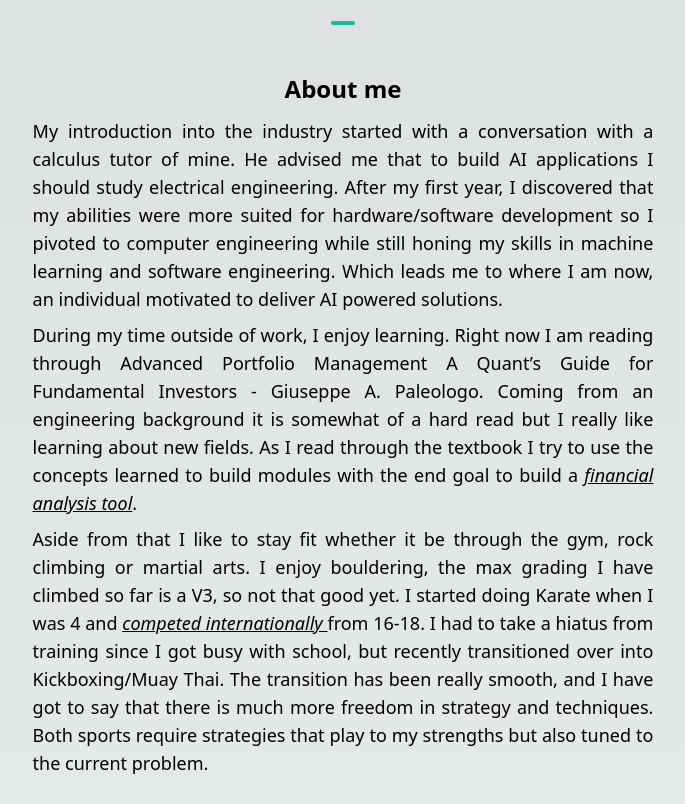
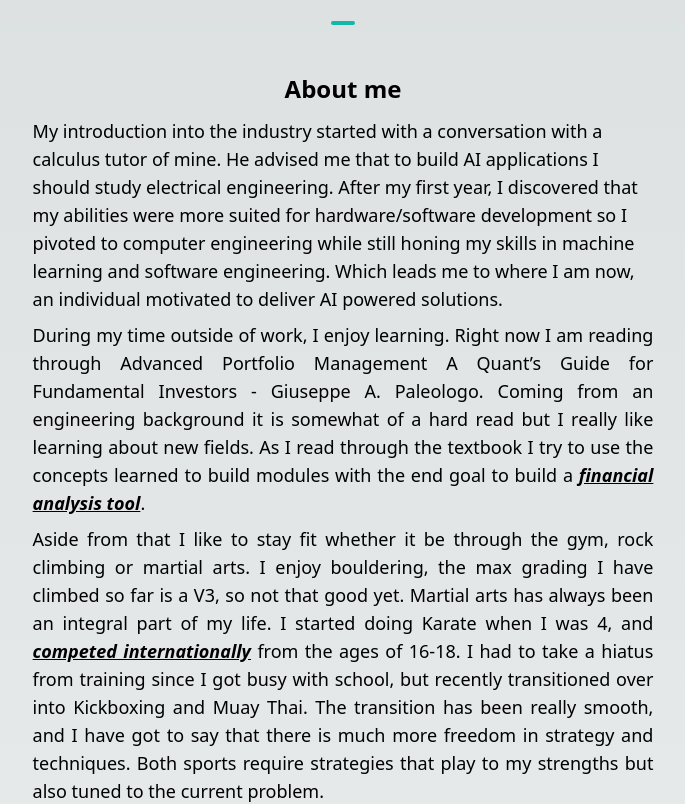
Before and after one commit to saikot-paul/portfolio-website, a Next.js app: page / in a window 1280 px wide. Shown: the part 644-1448 px from the top of the page, without its empty margins (297-982 px from the left). Built offline with nearby package versions, Linux system fonts and the light colour scheme.

Commit message:
changes made

```diff
--- a/components/main/AboutMe.tsx
+++ b/components/main/AboutMe.tsx
@@ -15,9 +15,9 @@ const AboutMe = () => {
           <hr className="w-6 h-1 mx-auto my-4 bg-teal-500 border-0 rounded"></hr>
         </h1>
         <div className="flex flex-col justify-center items-center md:w-full">
-          <div className="flex flex-col my-2 px-4 md:w-3/5 items-center">
+          <div className="flex flex-col my-2 px-4 w-full md:w-3/5 items-center">
             <h2 className="text-2xl font-bold mb-3 text-center">About me</h2>
-            <p className="text-lg mb-2 text-wrap md:text-justify">
+            <p className="text-lg mb-2 break-words">
               My introduction into the industry started with a conversation with
               a calculus tutor of mine. He advised me that to build AI
               applications I should study electrical engineering. After my first
@@ -27,7 +27,7 @@ const AboutMe = () => {
               engineering. Which leads me to where I am now, an individual
               motivated to deliver AI powered solutions.
             </p>
-            <p className="text-lg mb-2 text-wrap md:text-justify">
+            <p className="text-lg mb-2 break-words md:text-justify">
               During my time outside of work, I enjoy learning. Right now I am
               reading through Advanced Portfolio Management A Quant’s Guide for
               Fundamental Investors - Giuseppe A. Paleologo. Coming from an
@@ -36,28 +36,39 @@ const AboutMe = () => {
               try to use the concepts learned to build modules with the end goal
               to build a{" "}
               <em>
-                <a href="https://github.com/saikot-paul/portfolio-optimization">
-                  <u>financial analysis tool</u>
+                <a
+                  href="https://github.com/saikot-paul/portfolio-optimization"
+                  target="_blank"
+                >
+                  <u>
+                    <strong>financial analysis tool</strong>
+                  </u>
                 </a>
               </em>
               .
             </p>
-            <p className="text-lg mb-2 text-wrap md:text-justify">
+            <p className="text-lg mb-2 break-words md:text-justify">
               Aside from that I like to stay fit whether it be through the gym,
               rock climbing or martial arts. I enjoy bouldering, the max grading
-              I have climbed so far is a V3, so not that good yet. I started
-              doing Karate when I was 4 and{" "}
+              I have climbed so far is a V3, so not that good yet. Martial arts
+              has always been an integral part of my life. I started doing
+              Karate when I was 4, and{" "}
               <em>
-                <a href="https://www.youtube.com/watch?v=jP29HpHTytM&t=88s">
-                  <u>competed internationally </u>
+                <a
+                  href="https://www.youtube.com/watch?v=jP29HpHTytM&t=88s"
+                  target="_blank"
+                >
+                  <u>
+                    <strong>competed internationally</strong>
+                  </u>
                 </a>
-              </em>
-              from 16-18. I had to take a hiatus from training since I got busy
-              with school, but recently transitioned over into Kickboxing/Muay
-              Thai. The transition has been really smooth, and I have got to say
-              that there is much more freedom in strategy and techniques. Both
-              sports require strategies that play to my strengths but also tuned
-              to the current problem.
+              </em>{" "}
+              from the ages of 16-18. I had to take a hiatus from training since
+              I got busy with school, but recently transitioned over into
+              Kickboxing and Muay Thai. The transition has been really smooth,
+              and I have got to say that there is much more freedom in strategy
+              and techniques. Both sports require strategies that play to my
+              strengths but also tuned to the current problem.
             </p>
           </div>
           <div className="flex flex-col justify-center my-2 px-4 md:w-1/3 w-full">
--- a/components/main/Briefer.tsx
+++ b/components/main/Briefer.tsx
@@ -17,7 +17,7 @@ const Briefer = () => {
         </div>
         <div className="my-10 md:w-1/3 w-3.5/10">
           <Typewriter
-            className="text-3xl font-bold md:text-start text-center"
+            className="text-2xl font-bold md:text-start text-center"
             delay={100}
             text="Hi, I&#39;m Saikot 👋"
           ></Typewriter>
--- a/components/main/TypeWriter.tsx
+++ b/components/main/TypeWriter.tsx
@@ -32,7 +32,7 @@ export const Typewriter = ({ text, delay, className }: Props) => {
   return (
     <div
       className={className}
-      style={{ whiteSpace: "pre-wrap", height: "3rem" }}
+      style={{ whiteSpace: "pre-wrap", height: "2rem" }}
     >
       {currentText}
     </div>
```
